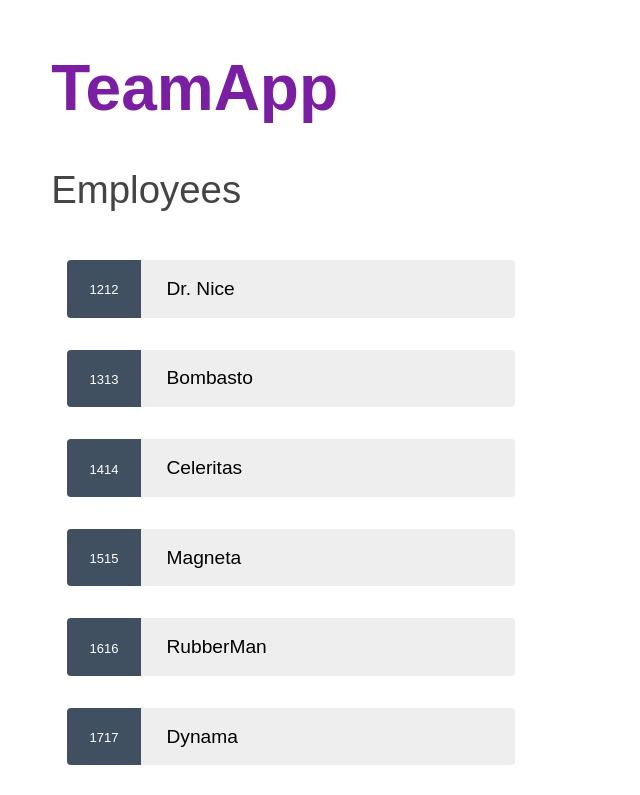
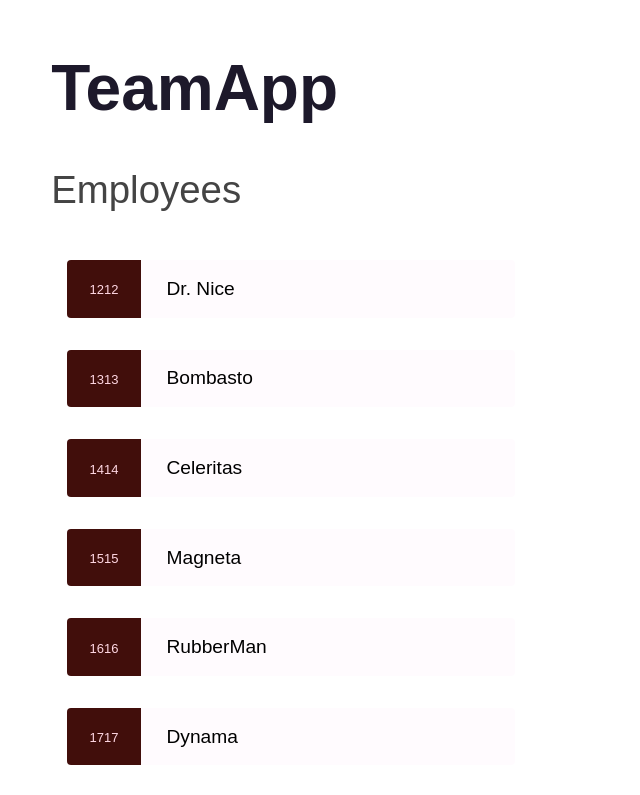
Before and after one commit to CompetencyMatrix/TeamAppFrontend, an Angular app: page / in a window 1280 px wide. Shown: the top 795 px of the page, without its empty margins (0-640 px from the left). Built offline with nearby package versions, Linux system fonts and the light colour scheme.

Commit message:
Colors changed

```diff
--- a/src/app/features/employees-list/employees-list.component.scss
+++ b/src/app/features/employees-list/employees-list.component.scss
@@ -16,7 +16,7 @@
     cursor: pointer;
     position: relative;
     left: 0;
-    background-color: #EEE;
+    background-color: $tapp-background;
     margin: 1rem;
     padding: 0;
     border-radius: 4px;
@@ -24,32 +24,33 @@
     align-items: stretch;
     height: 3.6rem;
 
+    //TODO: Use colors from stylesheet everywhere
     &:hover {
-      color: #2c3a41;
-      background-color: #e6e6e6;
+      color: $tapp-primary;
+      background-color: $tapp-background;
       left: .2rem;
-      cursor:grab/pointer;
+      cursor: grab/pointer;
     }
 
     &:active {
-      background-color: #525252;
-      color: #fafafa;
+      color: $tapp-primary-light;
+      background-color: $tapp-primary-dark;
     }
 
     &--selected {
-      background-color: black;
-      color: white;
+      color: $tapp-on-primary;
+      background-color:$tapp-primary;
 
       &:hover {
-        background-color: #505050;
-        color: white;
-        cursor:grab/pointer;
+        background-color: $tapp-secondary-light;
+        color: $tapp-secondary-dark;
+        cursor: grab/pointer;
       }
 
 
       &:active {
-        background-color: black;
-        color: white;
+        background-color: $tapp-secondary;
+        color: $tapp-on-secondary;
       }
     }
   }
@@ -57,10 +58,9 @@
   &__id {
     display: inline-block;
     font-size: small;
-    color: white;
-    padding: 1.4rem 1.4rem 1.4rem 1.4rem;
-    background-color: #405061;
-    //line-height: 2rem;
+    color: $tapp-tertiary-light;
+    padding: 1.4rem;
+    background-color: $tapp-tertiary-dark;
     margin-right: 1.6rem;
     border-radius: 4px 0 0 4px;
   }
--- a/src/colors.scss
+++ b/src/colors.scss
@@ -1,11 +1,21 @@
+//container - light
+//on-container - dark
+//on-primary
 
-$tapp-primary: #1976d2;
-$tapp-primary-light: #42a5f5;
-$tapp-primary-dark: #1565c0;
-$tapp-secondary: #9c27b0;
-$tapp-secondary-light: #ba68c8;
-$tapp-secondary-dark: #7b1fa2;
+$tapp-primary: #6750A4;
+$tapp-on-primary: #FFFFFF;
+$tapp-primary-light: #EADDFF;
+$tapp-primary-dark: #21005D;
 
-//Light theme
-$tapp-background: #cecece;
-$tapp-on-background: #2d2d2d;
+$tapp-secondary: #625B71;
+$tapp-on-secondary: #FFFFFF;
+$tapp-secondary-light: #E8DEF8;
+$tapp-secondary-dark: #1D192B;
+
+$tapp-tertiary: #7D5260;
+$tapp-on-tertiary: #FFFFFF;
+$tapp-tertiary-light: #FFD8E4;
+$tapp-tertiary-dark: #410E0B;
+
+$tapp-background: #FFFBFE;
+$tapp-on-background: #1C1B1F;
```
